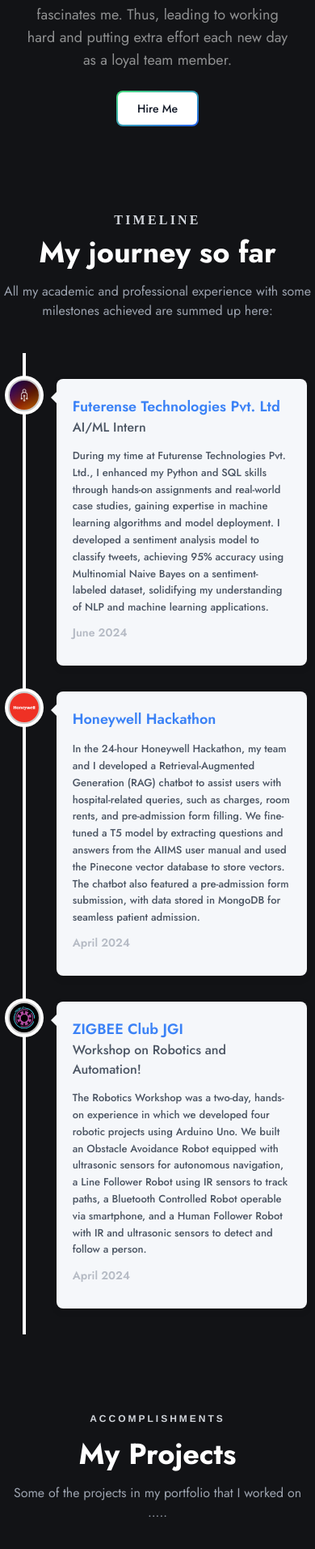
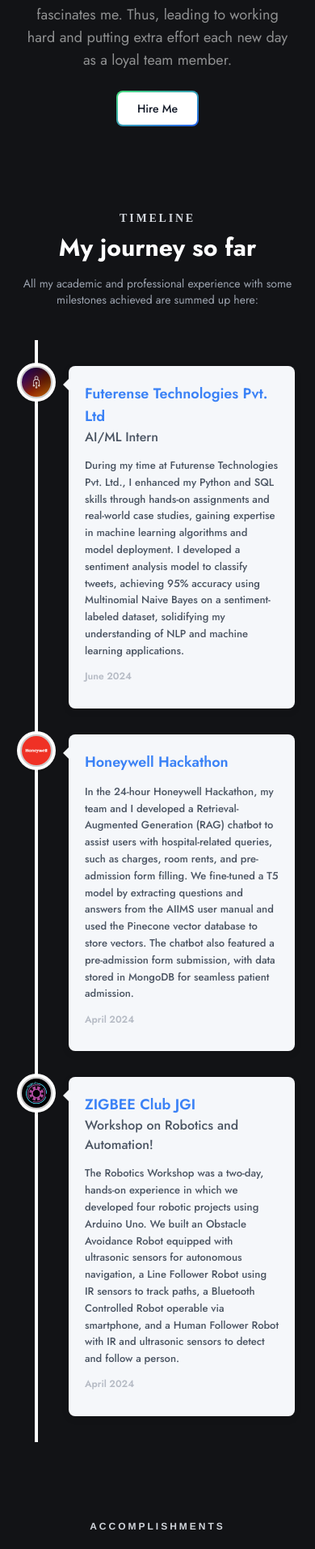
Before and after one commit to sadikashrafi07/BeyondCode, a React (Create React App) app: page / in a window 390 px wide. Shown: the part 988-2901 px from the top of the page at 81% size. Built offline with nearby package versions, Linux system fonts and the light colour scheme.

Commit message:
add Skills section with responsive introductory text and improve layout consistency across sections

```diff
--- a/src/App.js
+++ b/src/App.js
@@ -2,9 +2,10 @@
 import About from "./components/About";
 import Timeline from "./components/Timeline";
 import ProjectsComponent from "./components/Projects";
+import Skills from "./components/Skills";
 import Contact from "./components/Contact";
 import Footer from "./components/Footer";
-import ScrollToTopButton from "./components/ScrollToTopButton"; // Import the Scroll-to-Top Button
+import ScrollToTopButton from "./components/ScrollToTopButton";
 
 function App() {
   return (
@@ -14,10 +15,11 @@
         <About />
         <Timeline />
         <ProjectsComponent />
+        <Skills />
         <Contact />
       </main>
       <Footer />
-      <ScrollToTopButton /> {/* Add the Scroll-to-Top Button */}
+      <ScrollToTopButton />
     </div>
   );
 }
--- a/src/components/Navbar.js
+++ b/src/components/Navbar.js
@@ -16,6 +16,7 @@
           <Link to="home" smooth offset={-80} duration={500} className="text-textBase font-medium hover:text-slate-100 cursor-pointer duration-100 ease-in-out">About</Link>
           <Link to="experience" smooth offset={-80} duration={500} className="text-textBase font-medium hover:text-slate-100 cursor-pointer duration-100 ease-in-out">Timeline</Link>
           <Link to="projects" smooth offset={-80} duration={500} className="text-textBase font-medium hover:text-slate-100 cursor-pointer duration-100 ease-in-out">Projects</Link>
+          <Link to="skills" smooth offset={-80} duration={500} className="text-textBase font-medium hover:text-slate-100 cursor-pointer duration-100 ease-in-out">Skills</Link> {/* New Skills Link */}
           <Link to="contact" smooth offset={-80} duration={500} className="text-textBase font-medium hover:text-slate-100 cursor-pointer duration-100 ease-in-out">Contact</Link>
           <a href="https://drive.google.com/file/d/1DkyoBHCvCla_9KkjEwUje_Fii6ZQ9s45/view?usp=sharing" target="_blank" rel="noopener noreferrer" className="ml-auto text-base text-textBase hover:text-slate-100 cursor-pointer border border-textBase px-2 py-1 rounded-xl hover:border-gray-100 duration-100 ease-in-out">Download</a>
         </div>
@@ -29,6 +30,7 @@
             <Link to="home" smooth offset={-80} duration={500} className="text-textBase font-medium hover:text-slate-100 cursor-pointer duration-100 ease-in-out" onClick={() => setIsActive(false)}>Home</Link>
             <Link to="experience" smooth offset={-80} duration={500} className="text-textBase font-medium hover:text-slate-100 cursor-pointer duration-100 ease-in-out" onClick={() => setIsActive(false)}>Timeline</Link>
             <Link to="projects" smooth offset={-80} duration={500} className="text-textBase font-medium hover:text-slate-100 cursor-pointer duration-100 ease-in-out" onClick={() => setIsActive(false)}>Projects</Link>
+            <Link to="skills" smooth offset={-80} duration={500} className="text-textBase font-medium hover:text-slate-100 cursor-pointer duration-100 ease-in-out" onClick={() => setIsActive(false)}>Skills</Link> {/* New Skills Link */}
             <Link to="contact" smooth offset={-80} duration={500} className="text-textBase font-medium hover:text-slate-100 cursor-pointer duration-100 ease-in-out" onClick={() => setIsActive(false)}>Contact</Link>
             <motion.a href="https://drive.google.com/file/d/1s3-f-cHRmvW-5KsRGYfBpGoX4GS2XM2F/view?usp=sharing" target="_blank" rel="noopener noreferrer" className="text-base text-textBase hover:text-slate-100 cursor-pointer border border-textBase px-2 py-1 rounded-xl hover:border-gray-100 duration-100 ease-in-out" onClick={() => setIsActive(false)}>Download</motion.a>
           </motion.div>
--- a/src/components/Projects.js
+++ b/src/components/Projects.js
@@ -7,17 +7,17 @@
     <section className="flex flex-col items-center justify-center my-24 w-full px-4 sm:px-8 md:px-16 lg:px-32 xl:px-40" id="projects">
       {/* Accomplishments Heading */}
       <p
-        className="text-xs font-semibold text-gray-300 uppercase tracking-widest mb-2"
+        className="text-xs sm:text-sm font-semibold text-gray-300 uppercase tracking-widest mb-2"
         style={{ fontFamily: "'Helvetica Neue', sans-serif", letterSpacing: "0.25em" }}
       >
         Accomplishments
       </p>
 
       {/* Main Heading */}
-      <h1 className="text-4xl font-bold text-white mt-2 mb-4">My Projects</h1>
+      <h1 className="text-3xl sm:text-4xl font-bold text-white mt-2 mb-4">My Projects</h1>
 
       {/* Subheading Description */}
-      <p className="text-base text-gray-400 text-center max-w-2xl mx-auto mb-10">
+      <p className="text-sm sm:text-base text-gray-400 text-center max-w-2xl mx-auto mb-10">
         Some of the projects in my portfolio that I worked on .....
       </p>
 
@@ -29,7 +29,7 @@
         <div
           className="border border-gray-700 rounded-2xl flex flex-col duration-100 ease-in-out h-full relative overflow-hidden shadow-lg hover:shadow-blue-500/50 transition-shadow md:col-span-2 md:row-span-2"
         >
-          <p className="text-lg md:text-base text-white font-semibold uppercase mb-4 p-4">{Projects[0].name}</p>
+          <p className="text-lg sm:text-xl text-white font-semibold uppercase mb-4 p-4">{Projects[0].name}</p>
           <div className="relative w-full h-full">
             <img
               src={Projects[0].imageSrc}
@@ -42,18 +42,18 @@
               rel="noopener noreferrer"
               className="absolute inset-0 bg-blue-600 opacity-0 hover:opacity-90 transition-opacity duration-300 flex flex-col justify-center items-center"
             >
-              <p className="text-2xl md:text-lg text-white font-bold tracking-wider drop-shadow-lg">
+              <p className="text-lg sm:text-xl text-white font-bold tracking-wider drop-shadow-lg">
                 Tap to View
               </p>
             </a>
           </div>
           <div className="flex flex-col items-start justify-between w-full mt-auto p-4">
-            <p className="text-lg md:text-base text-gray-300 mb-2">Technologies</p>
+            <p className="text-sm sm:text-base text-gray-300 mb-2">Technologies</p>
             <div className="flex items-center justify-between w-full">
-              <span className="block text-base md:text-sm text-gray-400 break-words max-w-full">{Projects[0].techs}</span>
+              <span className="block text-xs sm:text-sm text-gray-400 break-words max-w-full">{Projects[0].techs}</span>
               <a href={Projects[0].github} target="_blank" rel="noopener noreferrer" className="flex items-center ml-auto">
                 <motion.div whileTap={{ scale: 0.8 }}>
-                  <IoLogoGithub className="text-white text-3xl md:text-2xl cursor-pointer" />
+                  <IoLogoGithub className="text-white text-2xl sm:text-3xl cursor-pointer" />
                 </motion.div>
               </a>
             </div>
@@ -61,12 +61,12 @@
         </div>
 
         {/* Additional grid items with no hover zoom effect */}
-        {[Projects[1], Projects[2], ...Projects.slice(3, 6)].map((project, index) => (
+        {[Projects[1], Projects[2], ...Projects.slice(3, 6)].map((project) => (
           <div
             key={project.id}
             className="border border-gray-700 rounded-2xl flex flex-col duration-100 ease-in-out relative overflow-hidden shadow-lg hover:shadow-blue-500/50 transition-shadow p-4 md:p-3"
           >
-            <p className="text-lg md:text-base text-white font-semibold uppercase mb-4">{project.name}</p>
+            <p className="text-lg sm:text-xl text-white font-semibold uppercase mb-4">{project.name}</p>
             <div className="relative w-full h-48 md:h-40">
               <img
                 src={project.imageSrc}
@@ -79,18 +79,18 @@
                 rel="noopener noreferrer"
                 className="absolute inset-0 bg-blue-600 opacity-0 hover:opacity-90 transition-opacity duration-300 flex flex-col justify-center items-center"
               >
-                <p className="text-2xl md:text-lg text-white font-bold tracking-wider drop-shadow-lg">
+                <p className="text-lg sm:text-xl text-white font-bold tracking-wider drop-shadow-lg">
                   Tap to View
                 </p>
               </a>
             </div>
             <div className="flex flex-col items-start justify-between w-full">
-              <p className="text-lg md:text-base text-gray-300 mb-2">Technologies</p>
+              <p className="text-sm sm:text-base text-gray-300 mb-2">Technologies</p>
               <div className="flex items-center justify-between w-full">
-                <span className="block text-base md:text-sm text-gray-400 break-words max-w-full">{project.techs}</span>
+                <span className="block text-xs sm:text-sm text-gray-400 break-words max-w-full">{project.techs}</span>
                 <a href={project.github} target="_blank" rel="noopener noreferrer" className="flex items-center ml-auto">
                   <motion.div whileTap={{ scale: 0.8 }}>
-                    <IoLogoGithub className="text-white text-3xl md:text-2xl cursor-pointer" />
+                    <IoLogoGithub className="text-white text-2xl sm:text-3xl cursor-pointer" />
                   </motion.div>
                 </a>
               </div>
--- a/src/components/Timeline.js
+++ b/src/components/Timeline.js
@@ -9,10 +9,12 @@
   const timelineIcons = [img1, img2, img3];
 
   return (
-    <section className="w-full flex flex-col items-center justify-center" id="experience">
-      <p className="text-base font-semibold text-gray-300 uppercase mb-2" style={{ letterSpacing: "0.2em", fontFamily: "Avenir Next" }}>Timeline</p>
-      <h2 className="text-4xl font-bold text-white mb-4">My journey so far</h2>
-      <p className="text-base text-gray-400 text-center max-w-2xl mx-auto mb-10 md:whitespace-nowrap">All my academic and professional experience with some milestones achieved are summed up here:</p>
+    <section className="w-full flex flex-col items-center justify-center my-24 px-4 sm:px-8 md:px-16 lg:px-32 xl:px-40" id="experience">
+      <p className="text-sm sm:text-base font-semibold text-gray-300 uppercase mb-2" style={{ letterSpacing: "0.2em", fontFamily: "Avenir Next" }}>Timeline</p>
+      <h2 className="text-3xl sm:text-4xl font-bold text-white mb-4">My journey so far</h2>
+      <p className="text-sm sm:text-base text-gray-400 text-center max-w-2xl mx-auto mb-10 md:whitespace-nowrap">
+        All my academic and professional experience with some milestones achieved are summed up here:
+      </p>
       <VerticalTimeline>
         {Experience && Experience.map((n, index) => (
           <VerticalTimelineElement
@@ -25,7 +27,7 @@
               padding: "20px",
             }}
             contentArrowStyle={{ borderRight: "7px solid #f5f7fa" }}
-            date={<span className="text-sm text-gray-400 font-semibold">{n.date}</span>}
+            date={<span className="text-xs sm:text-sm text-gray-400 font-semibold">{n.date}</span>}
             icon={<img src={timelineIcons[index % timelineIcons.length]} alt="icon" className="w-full h-full rounded-full" />}
             iconStyle={{
               background: "#e5e5e5",
@@ -33,9 +35,9 @@
               border: "2px solid #ccc",
             }}
           >
-            <h3 className="vertical-timeline-element-title text-lg font-semibold text-blue-500">{n.title}</h3>
-            <h4 className="vertical-timeline-element-subtitle text-md font-medium text-gray-600 mb-2">{n.location}</h4>
-            <p className="text-gray-600 text-sm">{n.description}</p>
+            <h3 className="vertical-timeline-element-title text-lg sm:text-xl font-semibold text-blue-500">{n.title}</h3>
+            <h4 className="vertical-timeline-element-subtitle text-md sm:text-lg font-medium text-gray-600 mb-2">{n.location}</h4>
+            <p className="text-gray-600 text-sm sm:text-base">{n.description}</p>
           </VerticalTimelineElement>
         ))}
       </VerticalTimeline>
```
Also changed, not shown: src/components/Skills.js (added, +21 -0 lines).
